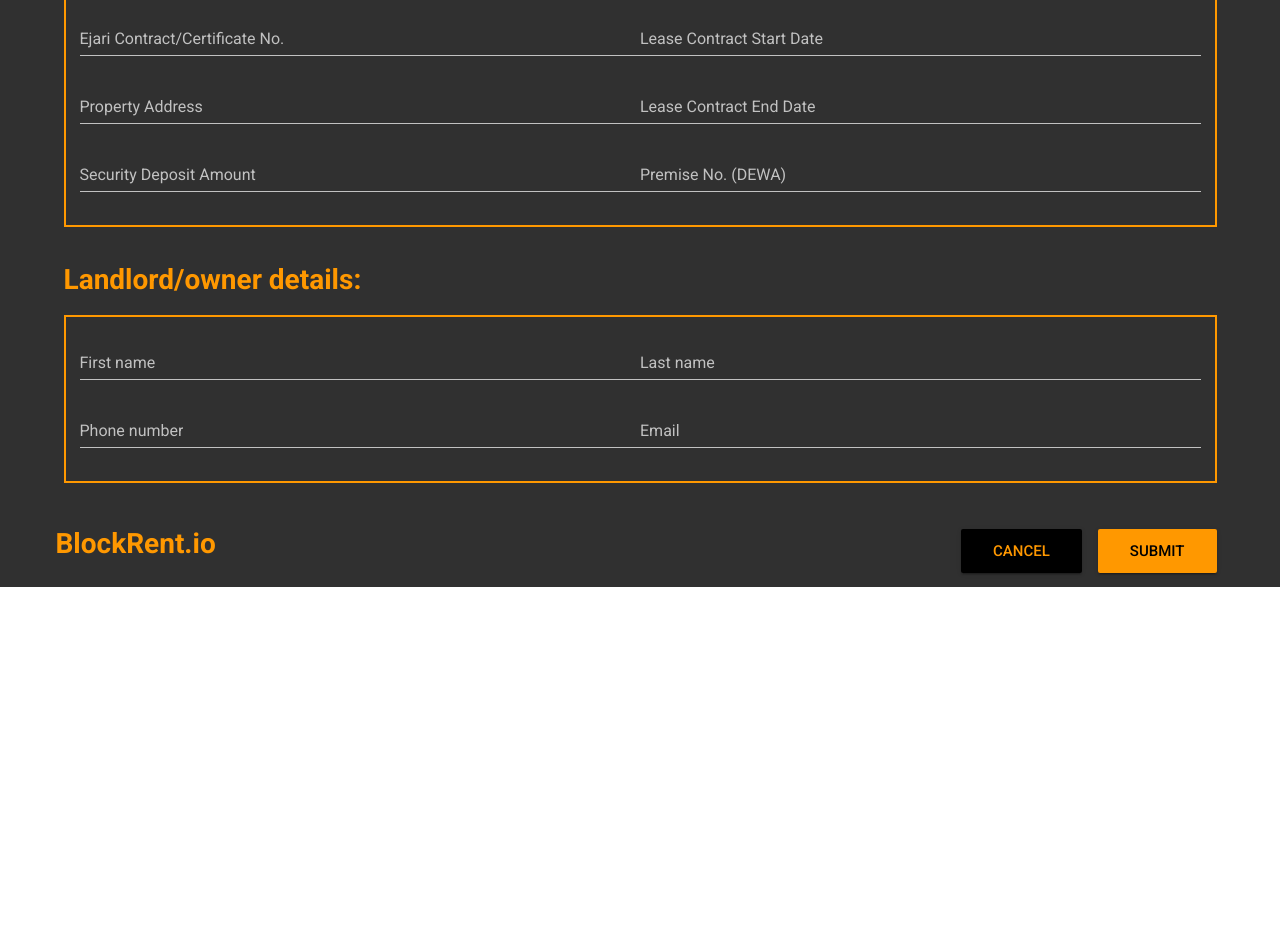
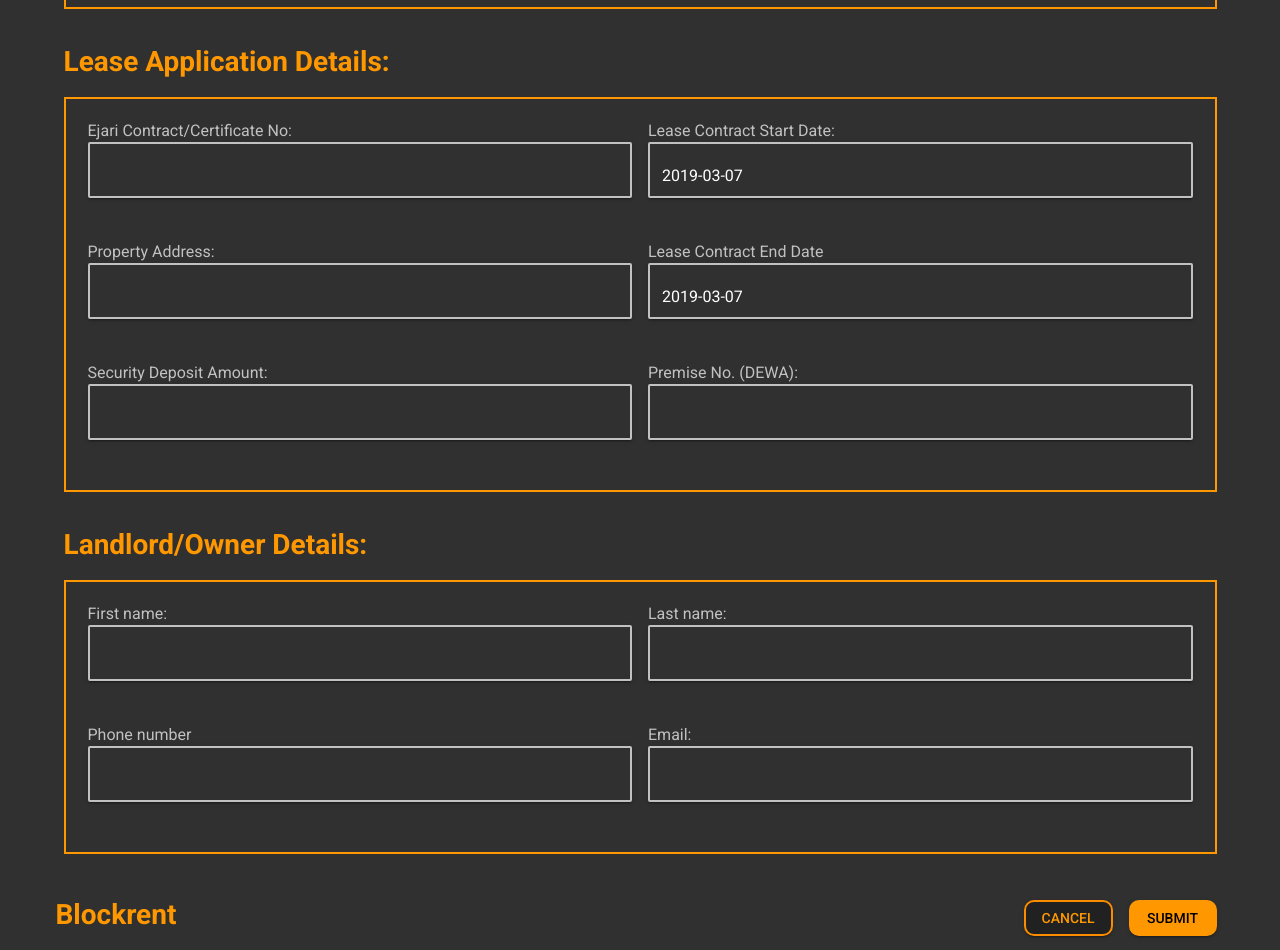
Before and after one commit to passion915/BlockRent-FrontEnd, a Vue app: page /registration in a window 1280 px wide. Shown: the part 480-1430 px from the top of the page. Before the commit the page ends 1067 px from the top, so only its background shows below. Built offline with nearby package versions, Linux system fonts and the light colour scheme.

Commit message:
24-form frontend

```diff
--- a/src/views/RegistrationForm.vue
+++ b/src/views/RegistrationForm.vue
@@ -1,5 +1,5 @@
-<template>
-  <v-form>
+<template xmlns:v-slot="http://www.w3.org/1999/XSL/Transform">
+  <v-form ref="form" lazy-validation>
     <p class="font-weight-bold text-xs-center">
       Register your security deposit application<br />
       by filling out the form below
@@ -9,84 +9,52 @@
       <div class="section">
         <v-layout row wrap>
           <v-flex xs12 sm6>
+            <v-label>First Name:</v-label>
             <v-text-field
               v-model="personalDetails.firstName"
               :rules="nameRules"
-              label="First name"
+              class="custom-round"
+              border-color="primary"
+              solo
+              single-line
+              outline
               required
             ></v-text-field>
           </v-flex>
           <v-flex xs12 sm6>
+            <v-label>Last Name:</v-label>
             <v-text-field
               v-model="personalDetails.lastName"
               :rules="nameRules"
-              label="Last name"
+              class="custom-round"
+              solo
+              single-line
+              outline
               required
             ></v-text-field>
           </v-flex>
           <v-flex xs12 sm6>
+            <v-label>Phone Number:</v-label>
             <v-text-field
               v-model="personalDetails.phoneNumber"
               :rules="phoneNumberRules"
-              label="Phone number"
+              class="custom-round"
+              :mask="phone"
+              solo
+              single-line
+              outline
               required
             ></v-text-field>
           </v-flex>
           <v-flex xs12 sm6>
-            <v-text-field v-model="personalDetails.email" :rules="emailRules" label="Email" required></v-text-field>
-          </v-flex>
-        </v-layout>
-      </div>
-    </v-container>
-    <v-container>
-      <h1>Lease Application details:</h1>
-      <div class="section">
-        <v-layout row wrap>
-          <v-flex xs12 sm6>
+            <v-label>Email:</v-label>
             <v-text-field
-              v-model="leaseApplicationDetails.contractNo"
-              :rules="contractNoRules"
-              label="Ejari Contract/Certificate No."
-              required
-            ></v-text-field>
-          </v-flex>
-          <v-flex xs12 sm6>
-            <v-text-field
-              v-model="leaseApplicationDetails.contractStartDate"
-              :rules="dateRules"
-              label="Lease Contract Start Date"
-              required
-            ></v-text-field>
-          </v-flex>
-          <v-flex xs12 sm6>
-            <v-text-field
-              v-model="leaseApplicationDetails.address"
-              :rules="addressRules"
-              label="Property Address"
-              required
-            ></v-text-field>
-          </v-flex>
-          <v-flex xs12 sm6>
-            <v-text-field
-              v-model="leaseApplicationDetails.contractEndDate"
-              :rules="dateRules"
-              label="Lease Contract End Date"
-              required
-            ></v-text-field>
-          </v-flex>
-          <v-flex xs12 sm6>
-            <v-text-field
-              v-model="leaseApplicationDetails.securityDepositAmount"
+              v-model="personalDetails.email"
               :rules="emailRules"
-              label="Security Deposit Amount"
-              required
-            ></v-text-field>
-          </v-flex>
-          <v-flex xs12 sm6>
-            <v-text-field
-              v-model="leaseApplicationDetails.premiseNo"
-              :rules="premiseNoRules"
-              label="Premise No. (DEWA)"
+              class="custom-round"
+              solo
+              single-line
+              outline
               required
             ></v-text-field>
           </v-flex>
@@ -94,42 +62,195 @@
       </div>
     </v-container>
     <v-container>
-      <h1>Landlord/owner details:</h1>
+      <h1>Lease Application Details:</h1>
       <div class="section">
         <v-layout row wrap>
           <v-flex xs12 sm6>
-            <v-text-field v-model="otherParty.firstName" :rules="nameRules" label="First name" required></v-text-field>
-          </v-flex>
-          <v-flex xs12 sm6>
-            <v-text-field v-model="otherParty.lastName" :rules="nameRules" label="Last name" required></v-text-field>
-          </v-flex>
-          <v-flex xs12 sm6>
+            <v-label>Ejari Contract/Certificate No:</v-label>
             <v-text-field
-              v-model="otherParty.phoneNumber"
-              :rules="phoneNumberRules"
-              label="Phone number"
+              v-model="leaseApplicationDetails.contractNo"
+              :rules="contractNoRules"
+              class="custom-round"
+              solo
+              single-line
+              outline
               required
             ></v-text-field>
           </v-flex>
           <v-flex xs12 sm6>
-            <v-text-field v-model="otherParty.email" :rules="emailRules" label="Email" required></v-text-field>
+            <v-label>Lease Contract Start Date:</v-label>
+            <v-menu
+              v-model="menu1"
+              :close-on-content-click="false"
+              :nudge-right="40"
+              lazy
+              transition="scale-transition"
+              offset-y
+              full-width
+              max-width="290px"
+              min-width="290px"
+            >
+              <template v-slot:activator="{ on }">
+                <v-text-field
+                  v-model="leaseApplicationDetails.contractStartDate"
+                  :rules="dateRules"
+                  class="custom-round"
+                  solo
+                  single-line
+                  outline
+                  required
+                  readonly
+                  v-on="on"
+                ></v-text-field>
+              </template>
+              <v-date-picker
+                v-model="leaseApplicationDetails.contractStartDate"
+                no-title
+                light
+                @input="menu1 = false"
+              ></v-date-picker>
+            </v-menu>
+          </v-flex>
+          <v-flex xs12 sm6>
+            <v-label>Property Address:</v-label>
+            <v-text-field
+              v-model="leaseApplicationDetails.address"
+              :rules="addressRules"
+              class="custom-round"
+              solo
+              single-line
+              outline
+              required
+            ></v-text-field>
+          </v-flex>
+          <v-flex xs12 sm6>
+            <v-label>Lease Contract End Date</v-label>
+            <v-menu
+              v-model="menu2"
+              :close-on-content-click="false"
+              :nudge-right="40"
+              lazy
+              transition="scale-transition"
+              offset-y
+              full-width
+              max-width="290px"
+              min-width="290px"
+            >
+              <template v-slot:activator="{ on }">
+                <v-text-field
+                  v-model="leaseApplicationDetails.contractEndDate"
+                  :rules="dateRules"
+                  class="custom-round"
+                  solo
+                  single-line
+                  outline
+                  required
+                  readonly
+                  v-on="on"
+                ></v-text-field>
+              </template>
+              <v-date-picker v-model="leaseApplicationDetails.contractEndDate" no-title light @input="menu2 = false"></v-date-picker>
+            </v-menu>
+          </v-flex>
+          <v-flex xs12 sm6>
+            <v-label>Security Deposit Amount:</v-label>
+            <v-text-field
+              v-model="leaseApplicationDetails.securityDepositAmount"
+              :rules="securityDepositRules"
+              class="custom-round"
+              type="number"
+              min="1"
+              solo
+              single-line
+              outline
+              required
+            ></v-text-field>
+          </v-flex>
+          <v-flex xs12 sm6>
+            <v-label>Premise No. (DEWA):</v-label>
+            <v-text-field
+              v-model="leaseApplicationDetails.premiseNo"
+              :rules="premiseNoRules"
+              class="custom-round"
+              type="number"
+              solo
+              single-line
+              outline
+              required
+            ></v-text-field>
+          </v-flex>
+        </v-layout>
+      </div>
+    </v-container>
+    <v-container>
+      <h1>Landlord/Owner Details:</h1>
+      <div class="section">
+        <v-layout row wrap>
+          <v-flex xs12 sm6>
+            <v-label>First name:</v-label>
+            <v-text-field
+              v-model="otherParty.firstName"
+              :rules="nameRules"
+              class="custom-round"
+              solo
+              singline-line
+              outline
+              required
+            ></v-text-field>
+          </v-flex>
+          <v-flex xs12 sm6>
+            <v-label>Last name:</v-label>
+            <v-text-field
+              v-model="otherParty.lastName"
+              :rules="nameRules"
+              class="custom-round"
+              solo
+              single-line
+              outline
+              required
+            ></v-text-field>
+          </v-flex>
+          <v-flex xs12 sm6>
+            <v-label>Phone number</v-label>
+            <v-text-field
+              v-model="otherParty.phoneNumber"
+              :rules="phoneNumberRules"
+              class="custom-round"
+              :mask="phone"
+              solo
+              single-line
+              outline
+              required
+            ></v-text-field>
+          </v-flex>
+          <v-flex xs12 sm6>
+            <v-label>Email:</v-label>
+            <v-text-field
+              v-model="otherParty.email"
+              :rules="emailRules"
+              class="custom-round"
+              solo
+              single-line
+              outline
+              required
+            ></v-text-field>
           </v-flex>
         </v-layout>
       </div>
     </v-container>
     <v-container mt-3>
       <v-layout row>
-        <span class="company-name">BlockRent.io</span>
+        <span class="company-name">Blockrent</span>
         <v-spacer class="hidden-sm-and-down"></v-spacer>
-        <v-btn class="primary--text" color="secondary" to="/" large>Cancel</v-btn>
-        <v-btn class="secondary--text" color="primary" @click="submit" large>Submit</v-btn>
+        <v-btn class="primary--text custom-round" to="/">Cancel</v-btn>
+        <v-btn class="secondary--text custom-round" color="primary" @click="validate">Submit</v-btn>
       </v-layout>
     </v-container>
   </v-form>
 </template>
 
 <script>
-// import axios from 'axios'
+import axios from 'axios'
 
 export default {
   name: 'RegistrationForm',
@@ -144,8 +265,8 @@ export default {
       },
       leaseApplicationDetails: {
         contractNo: '',
-        contractStartDate: '',
-        contractEndDate: '',
+        contractStartDate: new Date().toISOString().substr(0, 10),
+        contractEndDate: new Date().toISOString().substr(0, 10),
         address: '',
         premiseNo: '',
         securityDepositAmount: ''
@@ -162,7 +283,11 @@ export default {
       dateRules: [v => !!v || 'Date is required'],
       addressRules: [v => !!v || 'Address is required'],
       contractNoRules: [v => !!v || 'Ejari Contract/Certificate No. is required'],
-      premiseNoRules: [v => !!v || 'Premise No.(DEWA) is required']
+      premiseNoRules: [v => !!v || 'Premise No.(DEWA) is required'],
+      securityDepositRules: [v => !!v || 'Security Deposit Amount is required'],
+      menu1: false,
+      menu2: false,
+      phone: 'phone'
     }
   },
   methods: {
@@ -176,17 +301,34 @@ export default {
         }
       })
 
-      // const response = await axios.post('206.189.209.201:8000/api/v1/registrations', {
-      //   registrationForm: {
-      //     personalDetails: this.personalDetails,
-      //     leaseApplicationDetails: this.leaseApplicationDetails,
-      //     otherParty: this.otherParty
-      //   }
-      // })
+      axios
+        .post('http://127.0.0.1:8000/api/v1/registerApplication/', {
+          registrationForm: {
+            personalDetails: this.personalDetails,
+            leaseApplicationDetails: this.leaseApplicationDetails,
+            otherParty: this.otherParty
+          },
+          headers: {
+            "Content-Type": "application/json",
+            'Access-Control-Allow-Origin': '*'
+          }
+        })
+        .then(function(response) {
+          console.log(response)
+        })
+        .catch(function(error) {
+          console.log(error)
+        })
       //
       // console.log(response)
 
       this.$router.push('thanks')
+    },
+    validate() {
+      if (this.$refs.form.validate()) {
+        this.snackbar = true
+        this.submit()
+      }
     }
   }
 }
@@ -209,4 +351,19 @@ p {
   font-weight: bold;
   color: var(--v-primary-base);
 }
+.v-form .container .layout .flex {
+  padding: 8px;
+}
+.custom-round .v-input__slot {
+  -webkit-border-radius: 10px;
+  -moz-border-radius: 10px;
+  border-radius: 10px;
+  border: 2px solid #fb8c00;
+}
+.custom-round.v-btn {
+  -webkit-border-radius: 10px;
+  -moz-border-radius: 10px;
+  border-radius: 10px;
+  border: 2px solid #fb8c00;
+}
 </style>
```
Also changed, not shown: 1 other file (tests, documents, lock files or other folders).
